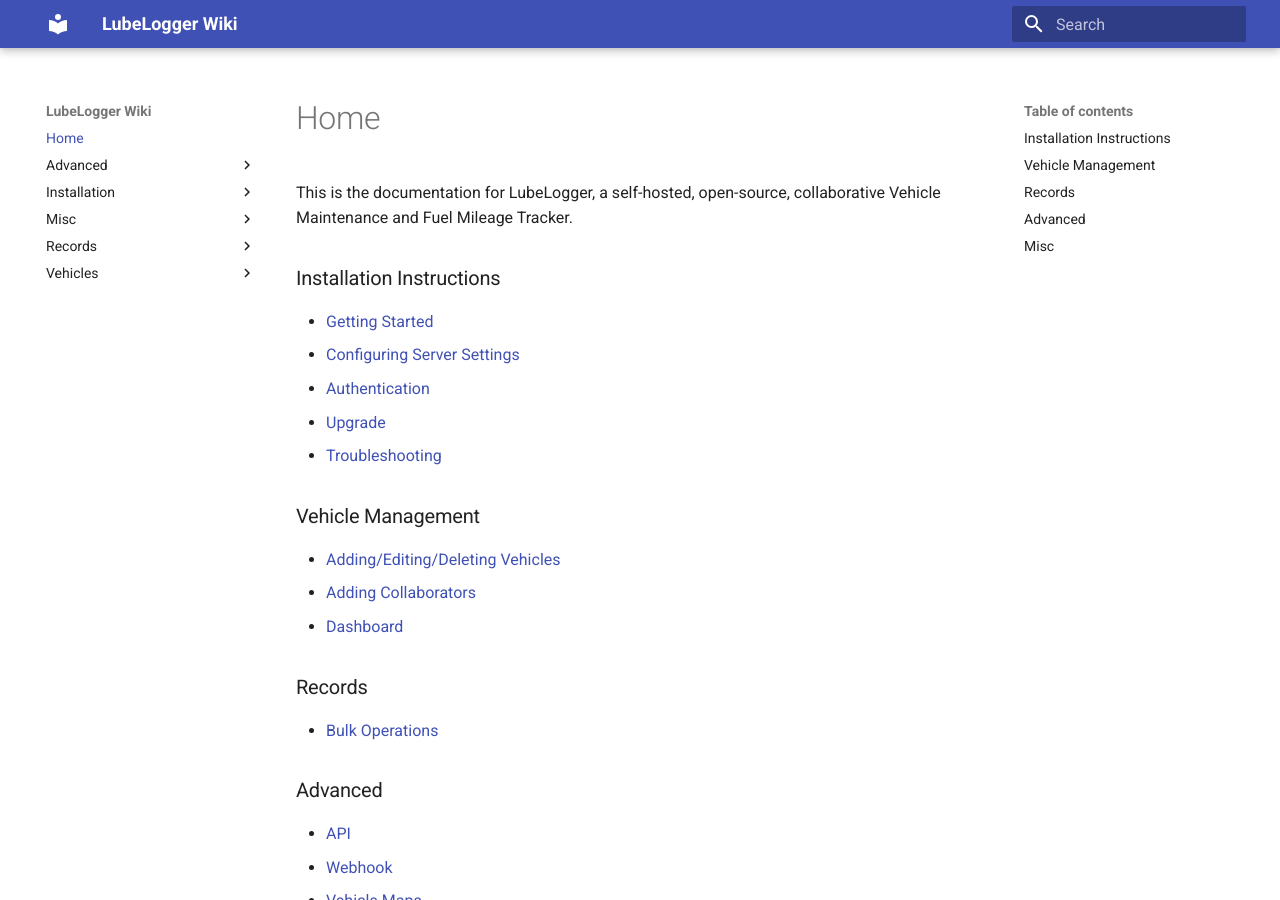
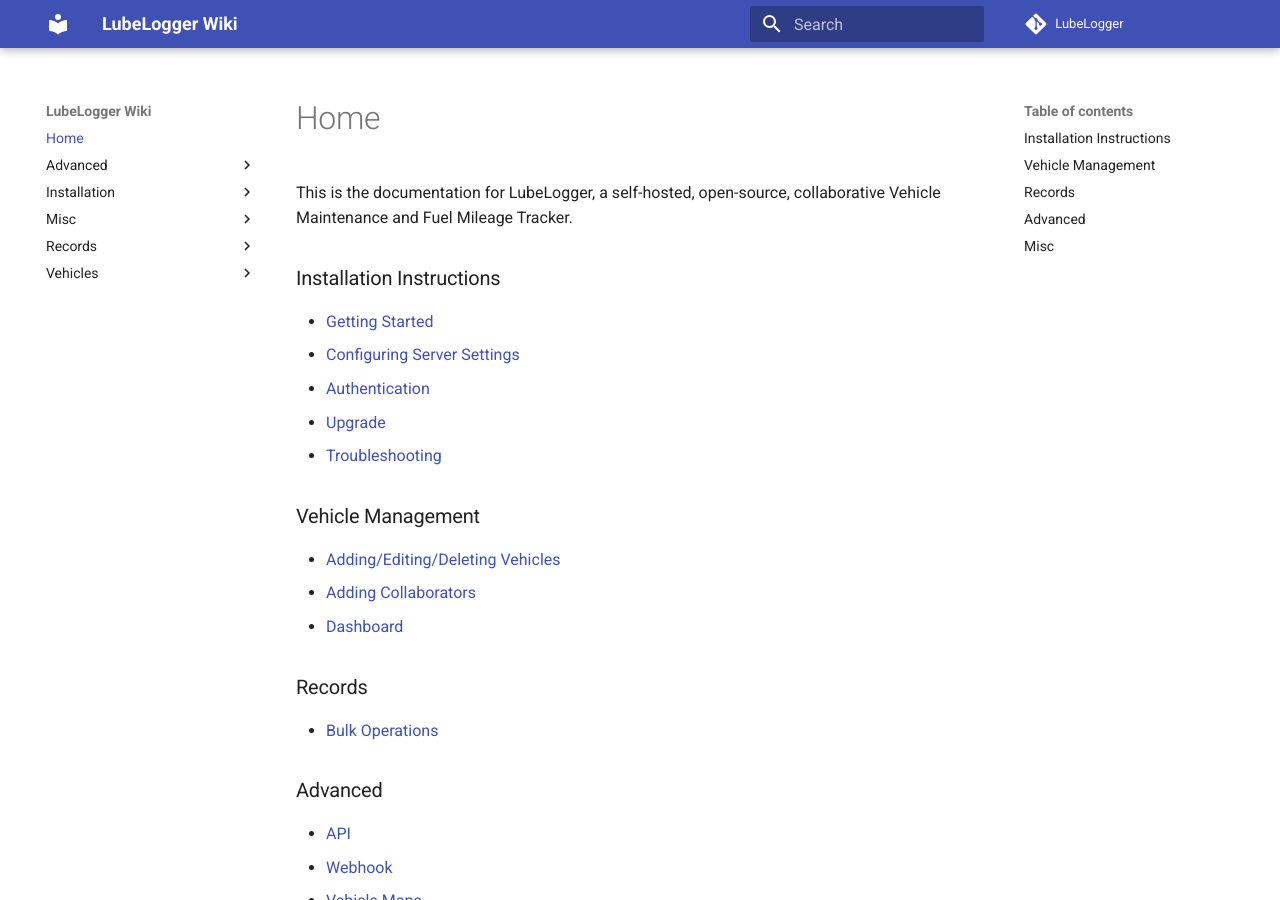
Before and after one commit to hargata/lubelog_docs, an MkDocs documentation site: the page built from docs/index.md, in a window 1280 px wide and 900 px high. Built offline with MkDocs 1.6.1 and Material for MkDocs 9.7.7, drawn with Linux system fonts in a browser that asks for light colours; comment, search, counter and statistics services are not loaded.

Commit message:
add git repo

```diff
--- a/mkdocs.yml
+++ b/mkdocs.yml
@@ -1,6 +1,10 @@
 site_name: LubeLogger Wiki
+repo_name: LubeLogger
+repo_url: https://github.com/hargata/lubelog
 theme:
  name: material
+ icon:
+  repo: fontawesome/brands/git-alt
 markdown_extensions:
   - admonition
   - pymdownx.details
```
